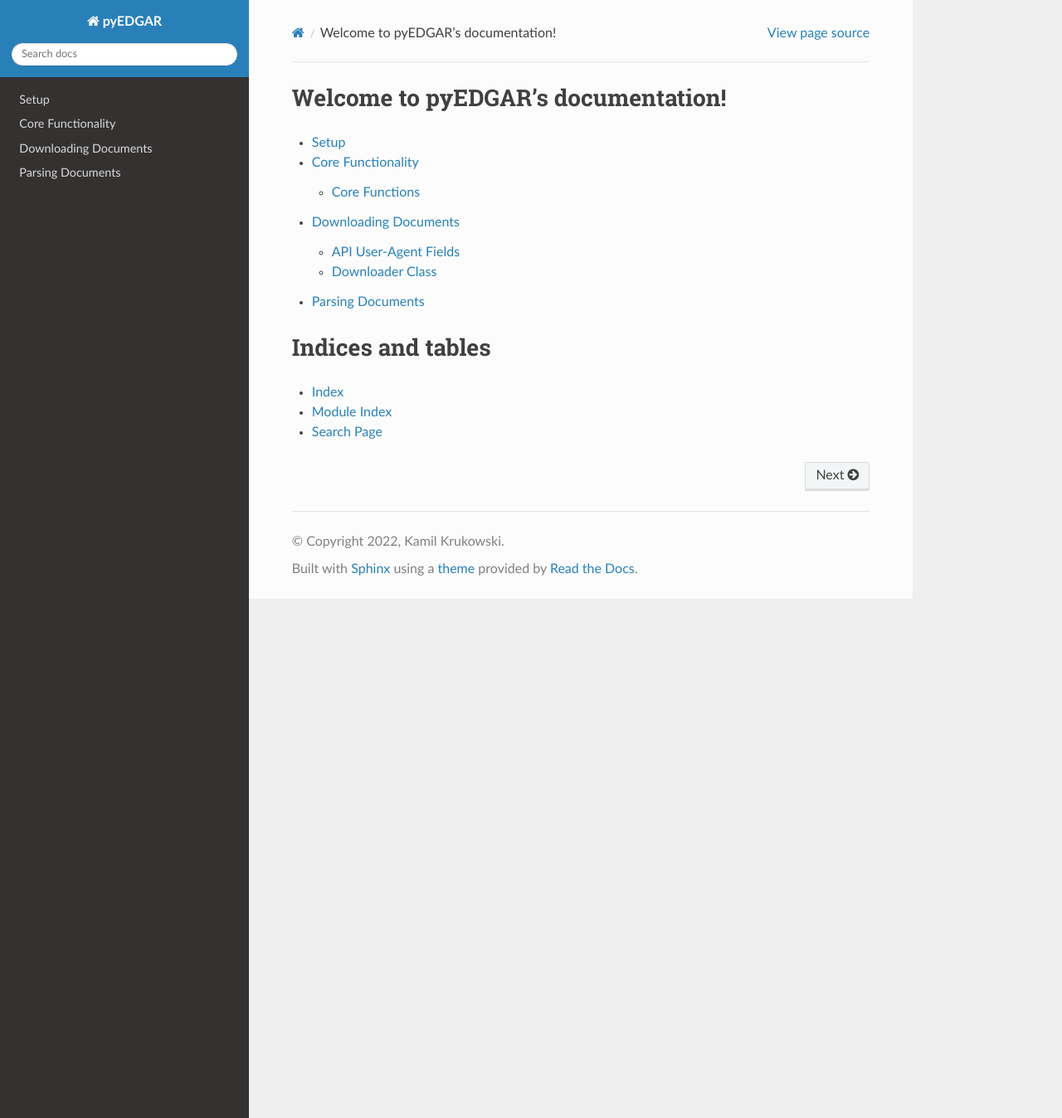
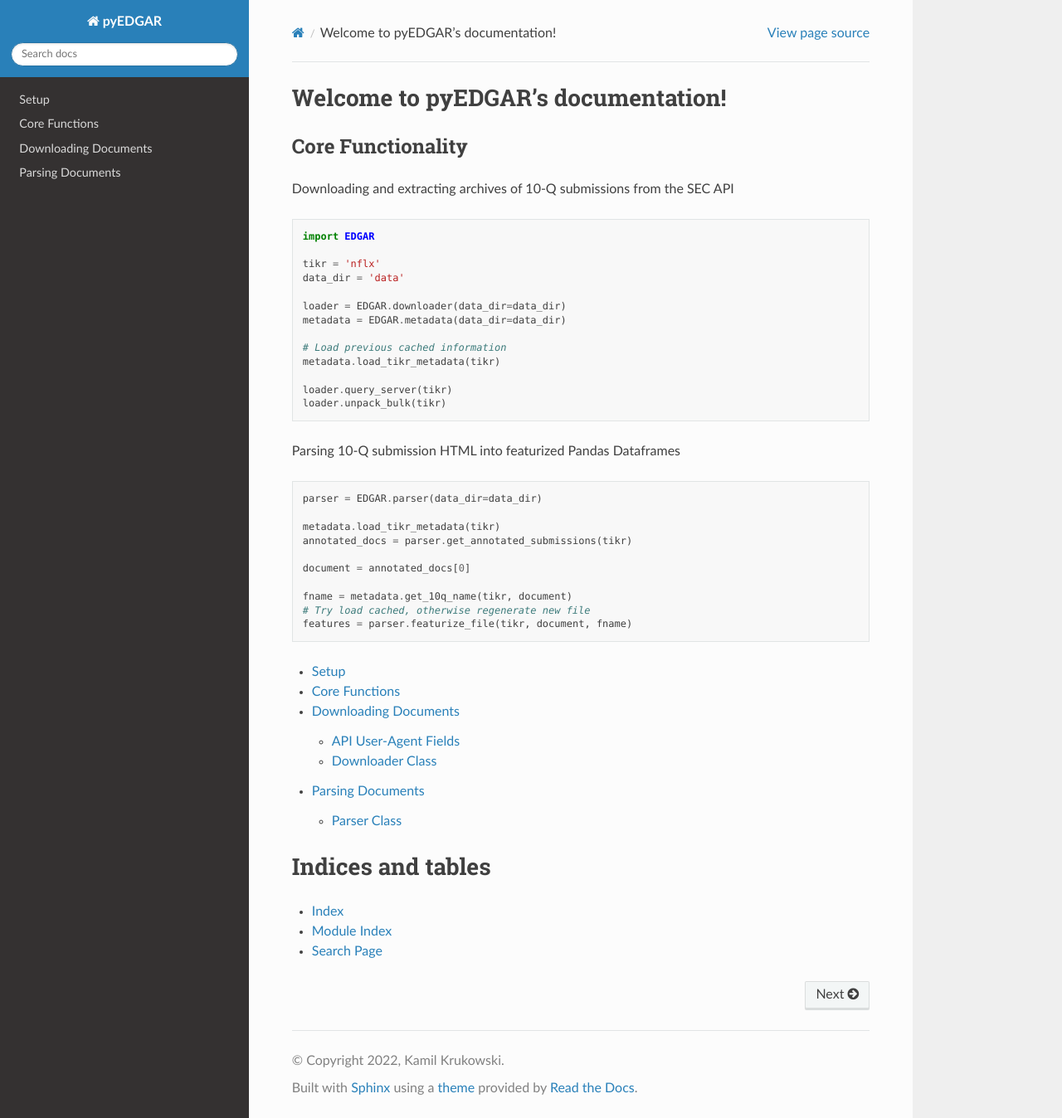
Before and after one commit to kamilkrukowski/EDGAR-DOC-PARSER, a Sphinx documentation site: the page built from docs/index.rst, in a window 1280 px wide and 1348 px high. Shown: the whole window at 83% size. Built offline with Sphinx 7.4.7 and the Read the Docs theme 2.0.0, drawn with Linux system fonts in a browser that asks for light colours.

Commit message:
Cleaner website interface

```diff
--- a/docs/index.rst
+++ b/docs/index.rst
@@ -5,6 +5,43 @@
 
 Welcome to pyEDGAR's documentation!
 ===================================
+
+Core Functionality
+--------------------
+
+Downloading and extracting archives of 10-Q submissions from the SEC API
+
+.. code-block:: python
+
+    import EDGAR
+
+    tikr = 'nflx'
+    data_dir = 'data'
+
+    loader = EDGAR.downloader(data_dir=data_dir)
+    metadata = EDGAR.metadata(data_dir=data_dir)
+
+    # Load previous cached information
+    metadata.load_tikr_metadata(tikr)
+
+    loader.query_server(tikr)
+    loader.unpack_bulk(tikr)
+
+Parsing 10-Q submission HTML into featurized Pandas Dataframes
+
+.. code-block:: python
+
+    parser = EDGAR.parser(data_dir=data_dir)
+
+    metadata.load_tikr_metadata(tikr)
+    annotated_docs = parser.get_annotated_submissions(tikr)
+
+    document = annotated_docs[0]
+
+    fname = metadata.get_10q_name(tikr, document)
+    # Try load cached, otherwise regenerate new file
+    features = parser.featurize_file(tikr, document, fname)
+
 
 .. toctree::
    :maxdepth: 2
--- a/docs/parser.rst
+++ b/docs/parser.rst
@@ -3,6 +3,7 @@
 Parsing Documents
 =================
 
-
+Parser Class
+----------------------
 .. automodule:: EDGAR.parser
     :members:
```
Also changed, not shown: docs/core.rst (+0 -38 lines), 1 other file.
